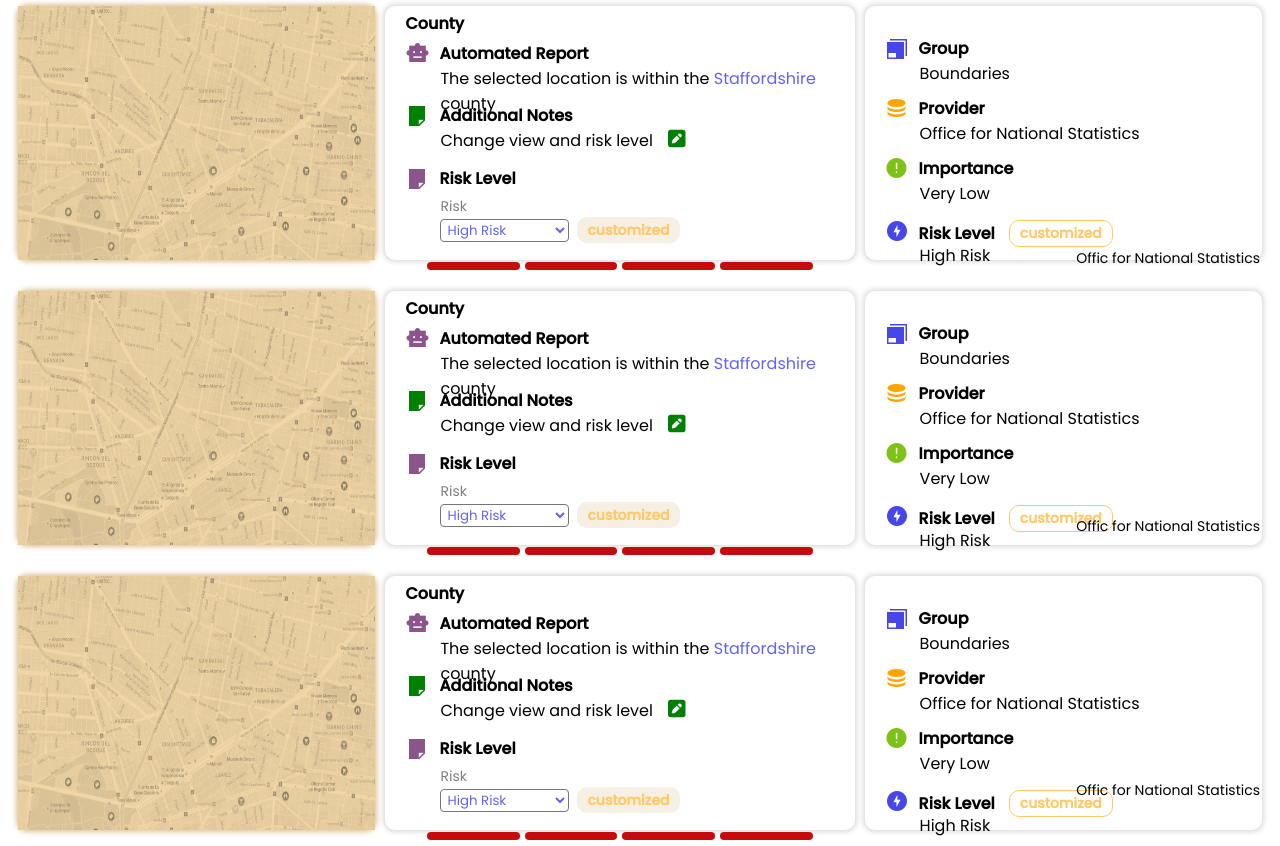
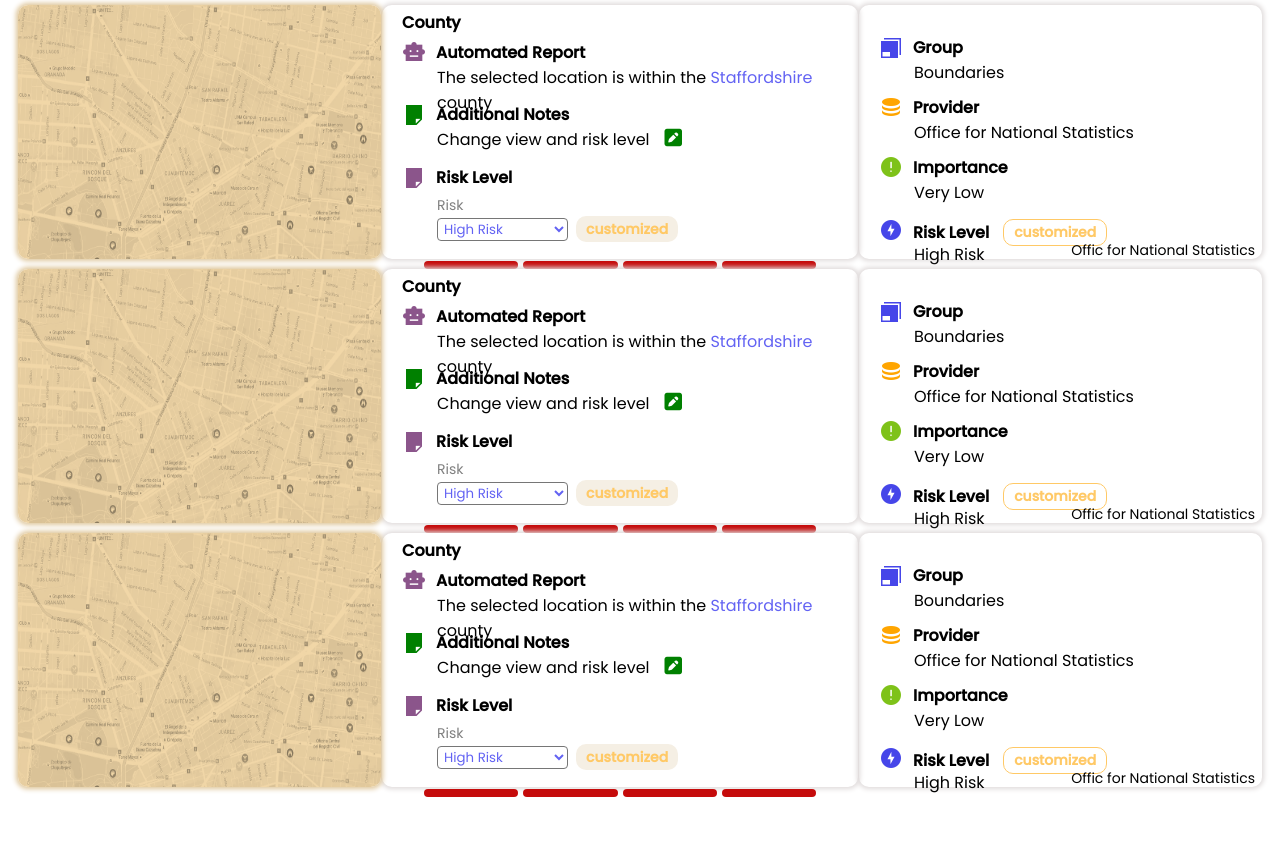
Before and after one commit to Aabdalah/Front-end-Developer-for-PDF-Template-Creation, a plain HTML site: page index.html in a window 1280 px wide. After the commit the page ends 803 px from the top, so only its background shows below. Drawn offline with nearby package versions, Linux system fonts and the light colour scheme.

Commit message:
Add files via upload

```diff
--- a/style.css
+++ b/style.css
@@ -14,12 +14,10 @@ body{
 .cards-container{
     width:98%;
     height: 33%;
-    margin:1px;
-    padding:5px;
     display:flex;
     justify-content: space-evenly;
-    gap:10px;
-    margin-bottom: 20px;
+    gap:1px;
+    padding:5px;
 }
 .card{
     height:100%;
@@ -28,7 +26,8 @@ body{
     border-radius: 10px;;
 }
 .card img{
-    max-width: 100%;
+    width: 100%;
+    border-radius: 10px;
     height: 100%;
 }
 .card:nth-of-type(2){
@@ -132,6 +131,7 @@ select{
     margin-top: 10px;
     margin:20px auto 0 auto;
     gap:5px;
+    margin-bottom: 10px;
 }
 hr{
     display: block;
@@ -147,19 +147,19 @@ top:5px
 }
 .footer1{
     position: absolute;
-    top: 31%;
-    right:20px;
+    top: 30%;
+    right:25px;
     font-size: 14px;
 }
 .footer2{
     position: absolute;
-    top: 64.5%;
-    right:20px;
+    top: 63%;
+    right:25px;
     font-size: 14px;
 }
 .footer3{
     position: absolute;
-    top: 97.5%;
-    right:20px;
+    top: 96%;
+    right:25px;
     font-size: 14px;
 }
```
